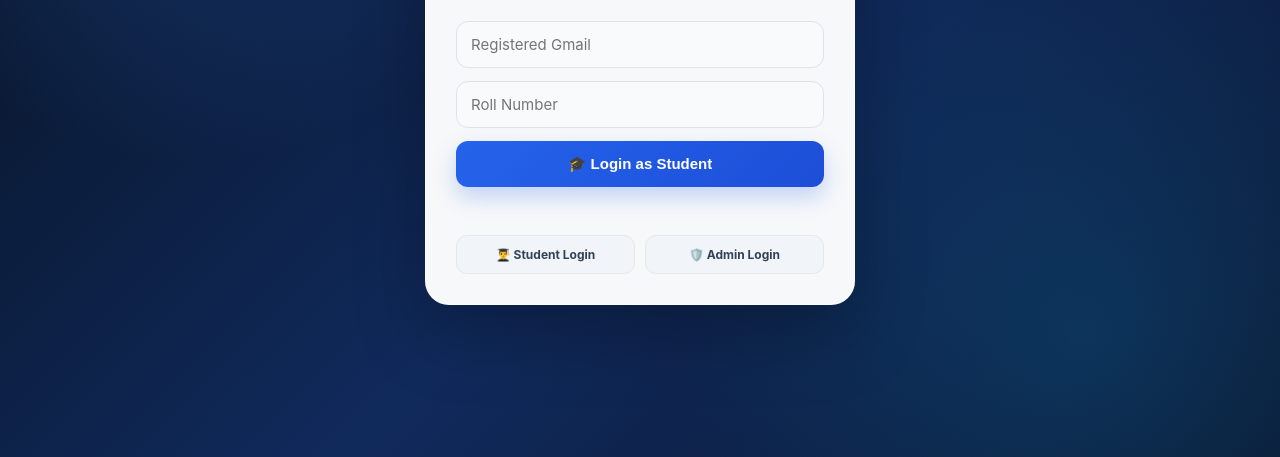
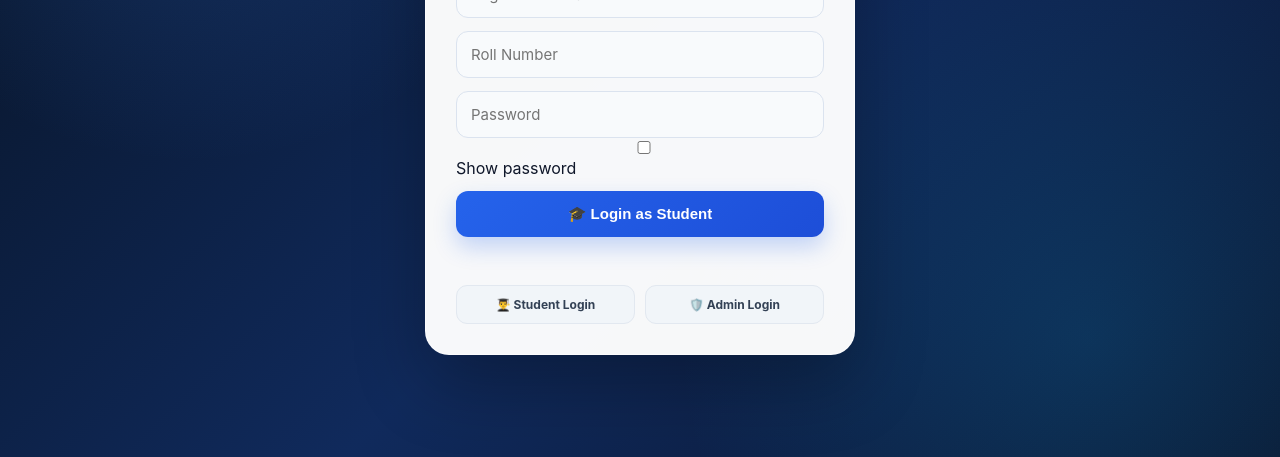
Before and after one commit to shariquehaseeb784-png/college-management-system, a website: page public/login.html in a window 1280 px wide. Shown: the part 343-800 px from the top of the page. Drawn offline with Linux system fonts and the light colour scheme.

Commit message:
Add student password and show password option

```diff
--- a/public/login.html
+++ b/public/login.html
@@ -1 +1 @@
-<!doctype html><html lang="en"><head><meta charset="UTF-8"><meta name="viewport" content="width=device-width,initial-scale=1"><title>Student Login | Qazi Institute</title><link rel="stylesheet" href="auth.css"></head><body><main class="auth"><section class="card"><div class="brand">🎓</div><h1>Qazi Institute</h1><p>Student Portal Login</p><form id="loginForm"><input id="email" type="email" placeholder="Registered Gmail" required autocomplete="off"><input id="rollNumber" type="text" placeholder="Roll Number" required autocomplete="off"><button>🎓 Login as Student</button></form><div id="error"></div><div class="role-links"><a href="login.html">👨‍🎓 Student Login</a><a href="admin-login.html">🛡️ Admin Login</a></div></section></main><script src="auth.js"></script></body></html>
+<!doctype html><html lang="en"><head><meta charset="UTF-8"><meta name="viewport" content="width=device-width,initial-scale=1"><title>Student Login | Qazi Institute</title><link rel="stylesheet" href="auth.css"></head><body><main class="auth"><section class="card"><div class="brand">🎓</div><h1>Qazi Institute</h1><p>Student Portal Login</p><form id="loginForm"><input id="email" type="email" placeholder="Registered Gmail" required autocomplete="off"><input id="rollNumber" type="text" placeholder="Roll Number" required autocomplete="off"><div class="student-password"><input id="password" type="password" placeholder="Password" required autocomplete="current-password"><label><input type="checkbox" id="togglePassword"> Show password</label></div><button>🎓 Login as Student</button></form><div id="error"></div><div class="role-links"><a href="login.html">👨‍🎓 Student Login</a><a href="admin-login.html">🛡️ Admin Login</a></div></section></main><script src="auth.js"></script></body></html>
```
